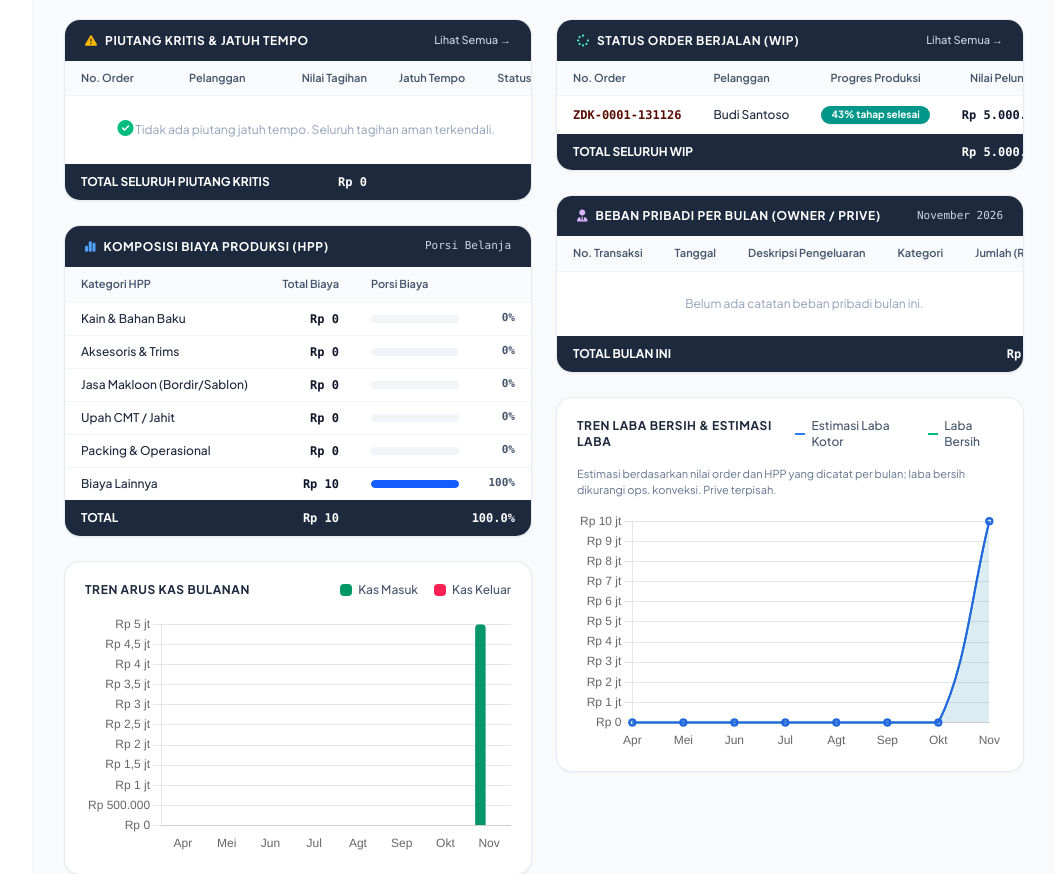
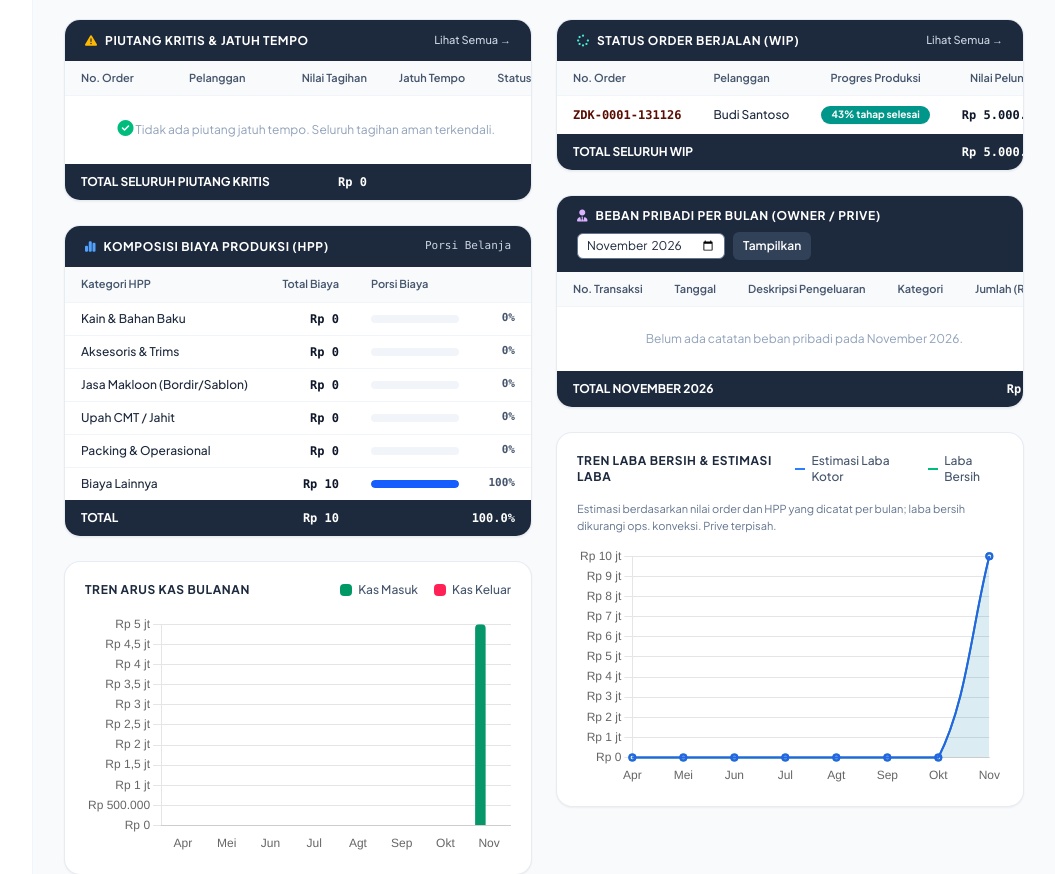
Before and after one commit to ramlannhamdani/zadakarya, a Laravel app: page /admin in a window 1280 px wide. Shown: the part 852-1726 px from the top of the page, without its empty margins (224-1279 px from the left). Run offline with Laravel 12, Linux system fonts and the light colour scheme; a user stored in the database is signed in; data comes from the database, SQL or seed files in the repository; tables that the repository leaves empty hold one stand-in row (values such as "Sample post"); style sheets or scripts are compiled from the project's sources; some libraries are stand-ins or nearby versions.

Commit message:
feat: tambah filter bulan beban pribadi di dashboard

```diff
--- a/app/Http/Controllers/Admin/DashboardController.php
+++ b/app/Http/Controllers/Admin/DashboardController.php
@@ -12,11 +12,13 @@ use App\Models\Order;
 use App\Models\OrderCost;
 use App\Models\Payment;
 use App\Support\Stages;
+use Illuminate\Http\Request;
+use Illuminate\Support\Carbon;
 use Illuminate\Support\Facades\Schema;
 
 class DashboardController extends Controller
 {
-    public function index()
+    public function index(Request $request)
     {
         $stats = [
             'total_orders' => Order::count(),
@@ -194,9 +196,16 @@ class DashboardController extends Controller
                     'pelunasan' => $order->remaining, 'stage_name' => $order->current_stage_name];
             });
 
-        $personalExpensesList = OperationalExpense::where('expense_type', OperationalExpense::TYPE_PERSONAL)
-            ->whereBetween('expense_date', [$nowStart, $nowEnd])->latest('expense_date')->latest('id')->limit(7)->get();
-        $totalPriveMonth = $personalExpensesThisMonth;
+        $priveMonth = $request->query('prive_month');
+        $priveMonthStart = is_string($priveMonth) && preg_match('/^[1-9][0-9]{3}-(0[1-9]|1[0-2])$/D', $priveMonth)
+            ? Carbon::createFromFormat('!Y-m', $priveMonth)
+            : $nowStart;
+        $personalExpensesForMonth = OperationalExpense::where('expense_type', OperationalExpense::TYPE_PERSONAL)
+            ->whereBetween('expense_date', [$priveMonthStart, $priveMonthStart->copy()->endOfMonth()]);
+        $totalPriveMonth = $priveMonthStart->equalTo($nowStart)
+            ? $personalExpensesThisMonth
+            : (int) (clone $personalExpensesForMonth)->sum('amount');
+        $personalExpensesList = $personalExpensesForMonth->latest('expense_date')->latest('id')->limit(7)->get();
 
         $historyStart = now()->startOfMonth()->subMonths(7);
         $historyEnd = now()->endOfMonth();
@@ -291,6 +300,7 @@ class DashboardController extends Controller
             'costComposition' => $costComposition,
             'wipOrders' => $wipOrders,
             'personalExpensesList' => $personalExpensesList,
+            'priveMonthStart' => $priveMonthStart,
             'monthlyTrend' => $monthlyTrend,
         ]);
     }
--- a/resources/views/admin/dashboard.blade.php
+++ b/resources/views/admin/dashboard.blade.php
@@ -585,13 +585,18 @@
             </div>
 
             <!-- 5. TABEL: BEBAN PRIBADI PER BULAN (OWNER / PRIVE) -->
-            <div class="bg-white rounded-2xl shadow-xs border border-slate-200/80 overflow-hidden">
-                <div class="bg-slate-800 text-white px-5 py-3 flex items-center justify-between">
+            <div id="beban-pribadi" class="bg-white rounded-2xl shadow-xs border border-slate-200/80 overflow-hidden scroll-mt-28">
+                <div class="bg-slate-800 text-white px-5 py-3 flex flex-wrap items-center justify-between gap-2">
                     <div class="flex items-center gap-2">
                         <i class="fa-solid fa-user-tie text-purple-300 text-xs"></i>
                         <h3 class="text-xs font-bold uppercase tracking-wider">BEBAN PRIBADI PER BULAN (OWNER / PRIVE)</h3>
                     </div>
-                    <span class="text-[11px] text-slate-300 font-mono">{{ now()->translatedFormat('F Y') }}</span>
+                    <form method="GET" action="{{ route('admin.dashboard') }}#beban-pribadi" class="flex flex-wrap items-center gap-2">
+                        <label for="prive-month" class="sr-only">Bulan beban pribadi</label>
+                        <input id="prive-month" name="prive_month" type="month" value="{{ $priveMonthStart->format('Y-m') }}" required
+                            class="rounded-md border border-slate-500 bg-white px-2 py-1 text-xs text-slate-800">
+                        <button type="submit" class="rounded-md bg-slate-700 px-2.5 py-1.5 text-xs font-semibold hover:bg-slate-800">Tampilkan</button>
+                    </form>
                 </div>
                 <div class="overflow-x-auto">
                     <table class="w-full text-left text-xs whitespace-nowrap">
@@ -628,14 +633,14 @@
                             @empty
                             <tr>
                                 <td colspan="5" class="py-6 px-4 text-center text-slate-400 whitespace-normal">
-                                    Belum ada catatan beban pribadi bulan ini.
+                                    Belum ada catatan beban pribadi pada {{ $priveMonthStart->translatedFormat('F Y') }}.
                                 </td>
                             </tr>
                             @endforelse
                         </tbody>
                         <tfoot class="bg-slate-800 text-white font-bold text-xs">
                             <tr>
-                                <td class="py-2.5 px-4 font-bold" colspan="4">TOTAL BULAN INI</td>
+                                <td class="py-2.5 px-4 font-bold uppercase" colspan="4">Total {{ $priveMonthStart->translatedFormat('F Y') }}</td>
                                 <td class="py-2.5 px-4 text-right font-mono font-black text-white">
                                     {{ rupiah($financials['total_prive_month']) }}
                                 </td>
```
Also changed, not shown: tests/Feature/DashboardFinancialOverviewTest.php (+6 -0 lines).
